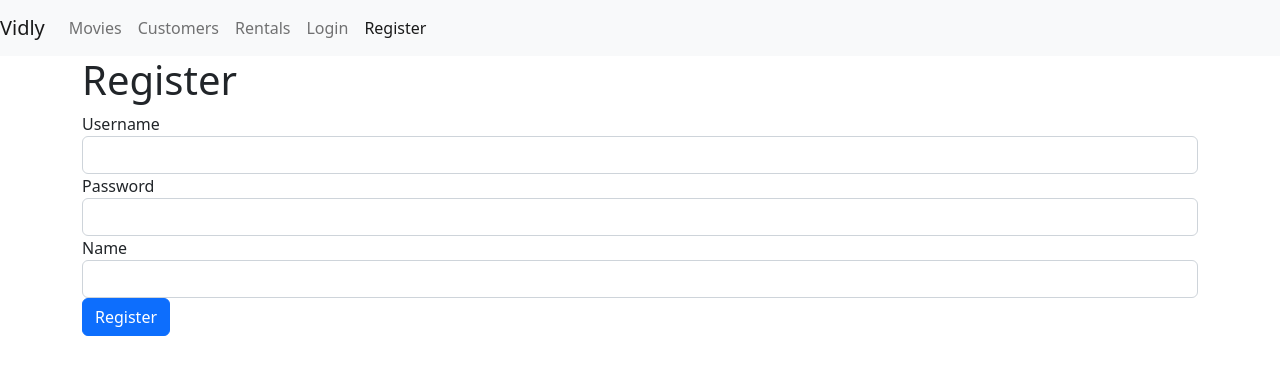
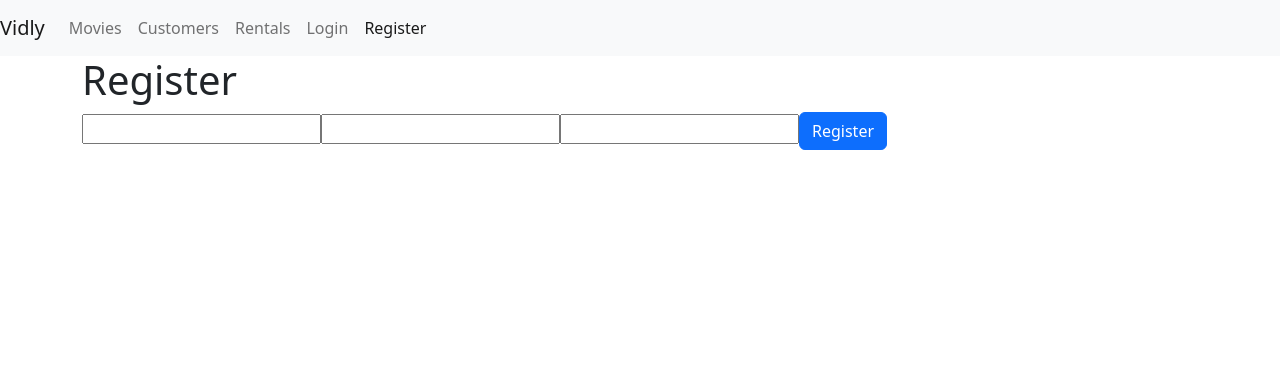
Before and after one commit to manijehshirzadeh/vidly, a React (Create React App) app: page /register in a window 1280 px wide. Shown: the top 374 px of the page. Built offline with nearby package versions, Linux system fonts and the light colour scheme.

Commit message:
Added validation to register form

```diff
--- a/src/components/registerForm.jsx
+++ b/src/components/registerForm.jsx
@@ -3,10 +3,28 @@ import React, { Component } from "react";
 class RegisterForm extends Component {
   state = {
     account: { username: "", password: "", name: "" },
+    errors: {},
+  };
+
+  validate = () => {
+    const errors = {};
+
+    const { account } = this.state;
+    if (account.username.trim() === "")
+      errors.username = " Username must be valid email.";
+    if (account.password.trim() === "")
+      errors.password = " Password length must be at least 5.";
+
+    return Object.keys(errors).length === 0 ? null : errors;
   };
 
   handleSubmit = (e) => {
     e.preventDefault();
+
+    const errors = this.validate();
+
+    this.setState({ errors: errors || {} });
+    if (errors) return;
 
     console.log("Registered");
   };
@@ -18,44 +36,31 @@ class RegisterForm extends Component {
   };
 
   render() {
-    const { account } = this.state;
+    const { account, errors } = this.state;
     return (
       <div>
         <h1>Register</h1>
         <form onSubmit={this.handleSubmit}>
-          <div className="form-group">
-            <label htmlFor="username">Username</label>
           <input
+            name="username"
             value={account.username}
+            label="Username"
             onChange={this.handleChange}
-              name="username"
-              id="username"
-              type="text"
-              className="form-control"
+            error={errors.username}
           />
-          </div>
-          <div className="form-group">
-            <label htmlFor="password">Password</label>
           <input
+            name="password"
             value={account.password}
+            label="Password"
             onChange={this.handleChange}
-              name="password"
-              id="password"
-              type="text"
-              className="form-control"
+            error={errors.password}
           />
-          </div>
-          <div className="form-group">
-            <label htmlFor="name">Name</label>
           <input
+            name="name"
             value={account.name}
+            label="Name"
             onChange={this.handleChange}
-              name="name"
-              id="name"
-              type="text"
-              className="form-control"
           />
-          </div>
           <button className="btn btn-primary">Register</button>
         </form>
       </div>
```
Lines whose indentation alone changed are shown as unchanged.
